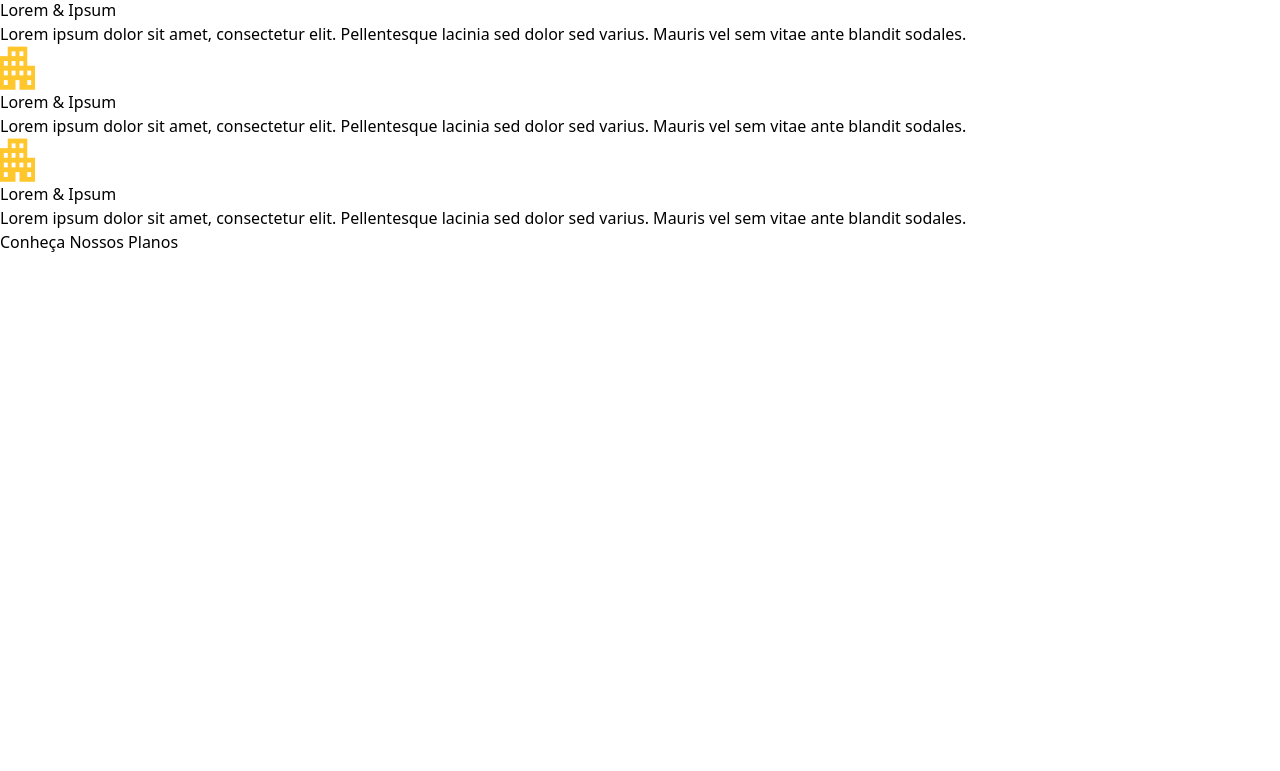
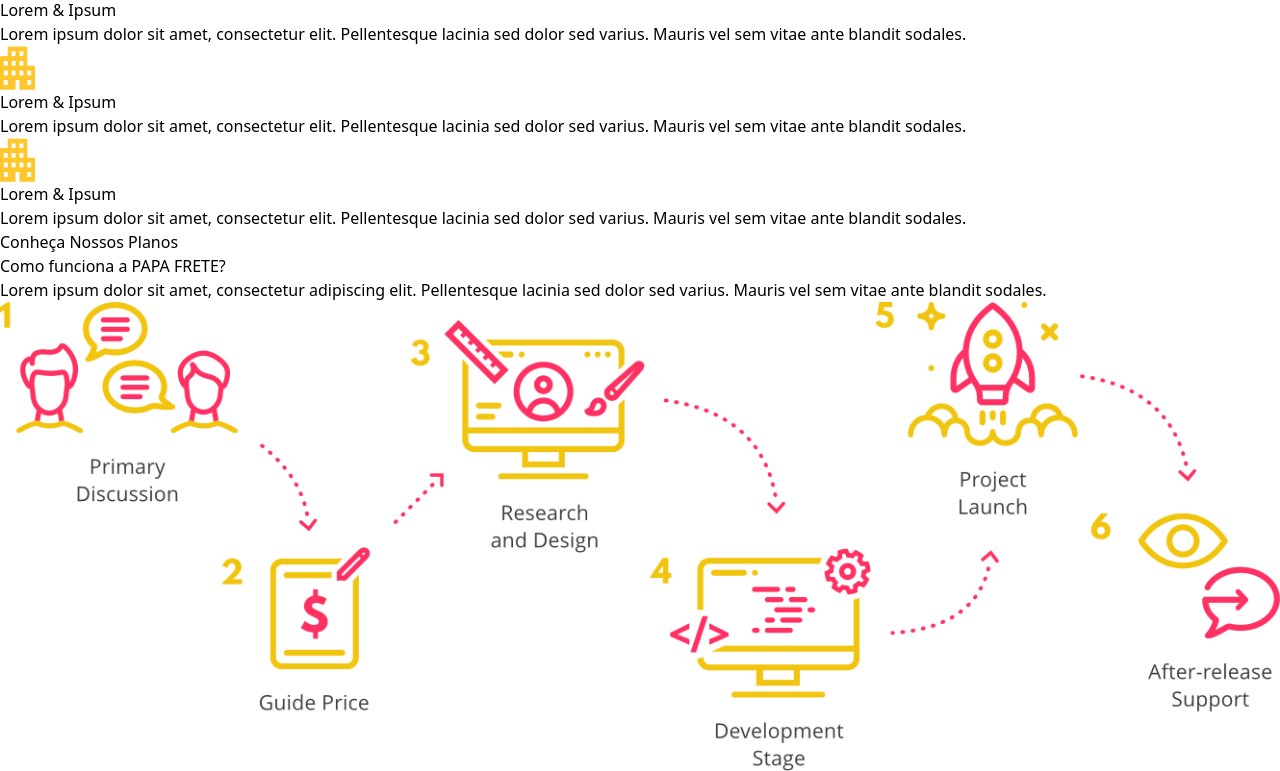
Before and after one commit to lolaeurich/lp-papafrete, a React (Vite) app: page / in a window 1280 px wide. Shown: the part 3835-4606 px from the top of the page. Before the commit the page ends 4089 px from the top, so only its background shows below. Built offline with nearby package versions, Linux system fonts and the light colour scheme.

Commit message:
feat: HowItWork finalizada

```diff
--- a/src/App.jsx
+++ b/src/App.jsx
@@ -2,6 +2,7 @@ import Navbar from "./components/Navbar.jsx"
 import Hero from "./components/Hero.jsx"
 import Comments from "./components/Comments.jsx";
 import WhatWeDo from "./components/WhatWeDo.jsx";
+import HowItWork from "./components/HowItWork.jsx";
 
 const App = () => {
   return (
@@ -10,6 +11,7 @@ const App = () => {
     <Hero />
     <Comments />
     <WhatWeDo />
+    <HowItWork />
     </>
   );
 }
--- a/src/components/Comments.jsx
+++ b/src/components/Comments.jsx
@@ -14,7 +14,7 @@ const Comments = () => {
                         left: "50%"
                     }}></img>
                 </div>
-                <div className="direction-column basis-1/2 pl-8 pt-8 content-center items-center">
+                <div className="direction-column basis-1/2 pl-8 pt-4 content-center items-center">
                     <h1 className="mb-5 text-3xl font-bold">O que nossos usuários dizem?</h1>
                     <p className="text-sm font-normal">
                         Lorem ipsum dolor sit amet,
--- /dev/null
+++ b/src/components/HowItWork.jsx
@@ -0,0 +1,19 @@
+import React from "react";
+
+const HowItWork = () => {
+    return(
+        <>
+        <section className="bg-gray-200 w-full h-screen flex-col justify-around py-12">
+            <div className="flex flex-col justify-start pl-12 w-1/2 mb-8">
+                <h2 className="text-2xl font-semibold mb-3">Como funciona a <span className="bg-gradient-to-r from-yellow-200 via-yellow-400 to-yellow-600 bg-[length:100%_5px] bg-no-repeat bg-bottom"><span className="text-yellow-500 italic">PAPA </span>FRETE?</span></h2>
+                <p className="text-sm font-md">Lorem ipsum dolor sit amet, consectetur adipiscing elit. Pellentesque lacinia sed dolor sed varius. Mauris vel sem vitae ante blandit sodales.</p>
+            </div>
+            <div className="flex justify-center h-auto w-auto">
+                <img src="/assets/hiw.png" alt="" className="h-80 w-auto"></img>
+            </div>
+        </section>
+        </>
+    )
+}
+
+export default HowItWork
```
Also changed, not shown: public/assets/hiw.png (added).
